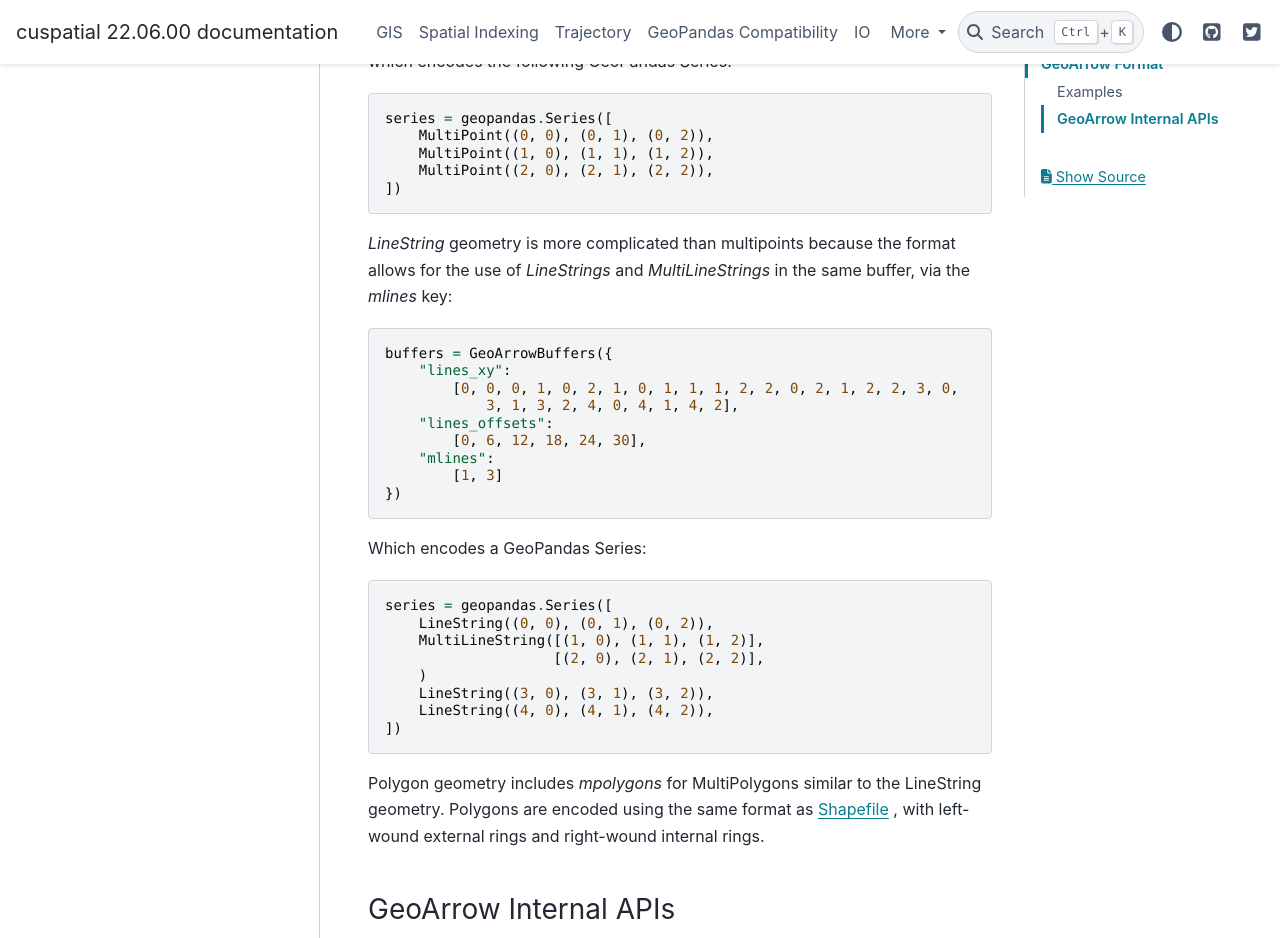
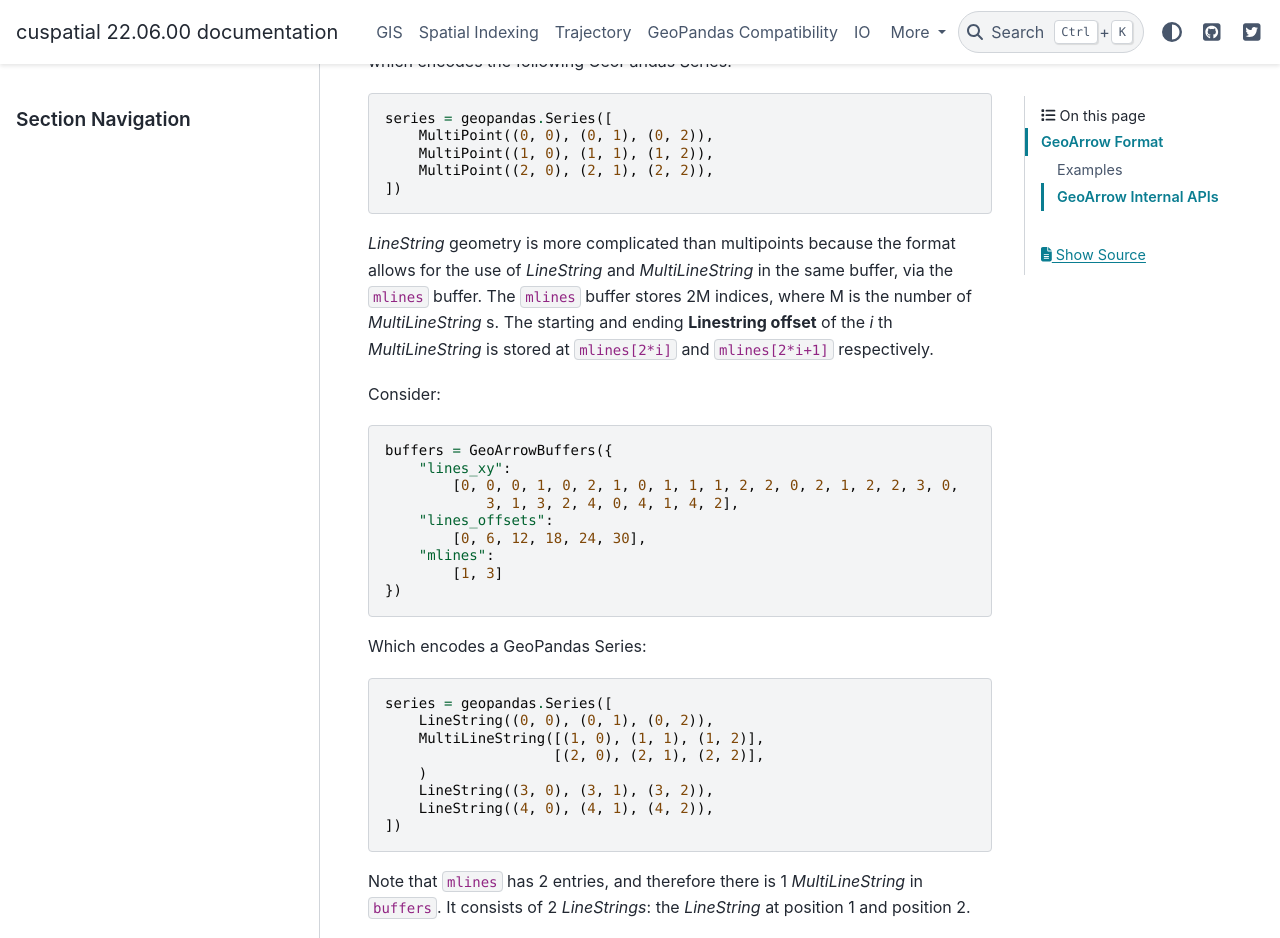
Before and after one commit to rapidsai/cuspatial, a Sphinx documentation site: the page built from docs/source/api_docs/internals.rst, in a window 1280 px wide and 1400 px high, scrolled down 1338 px, cut to the strip 0-938 px from the top of the window. Built offline with Sphinx 7.4.7 and the PyData theme 0.15.4, drawn with Linux system fonts in a browser that asks for light colours.

Commit message:
Update multilinestring docs

```diff
--- a/docs/source/api_docs/internals.rst
+++ b/docs/source/api_docs/internals.rst
@@ -38,11 +38,11 @@ can be used.
 
 A `Multipoint` is a group of points, and is the second simplest GeoArrow
 geometry type. It is identical to points, with the addition of a
-`multipoints_offsets` buffer. The offsets buffer stores N+1 indices. The
+``multipoints_offsets`` buffer. The offsets buffer stores N+1 indices. The
 first multipoint offset is specified by 0, which is always stored in
-`offsets[0]`. The second offset is stored in `offsets[1]`, and so on.
-The number of points in multipoint `i` is the difference between
-`offsets[i+1]` and `offsets[i]`.
+``offsets[0]``. The second offset is stored in ``offsets[1]``, and so on.
+The number of points in multipoint ``i`` is the difference between
+``offsets[i+1]`` and ``offsets[i]``.
 
 
 Consider::
@@ -63,8 +63,13 @@ which encodes the following GeoPandas Series::
     ])
 
 `LineString` geometry is more complicated than multipoints because the
-format allows for the use of `LineStrings` and `MultiLineStrings` in the same
-buffer, via the `mlines` key::
+format allows for the use of `LineString` and `MultiLineString` in the same
+buffer, via the ``mlines`` buffer. The ``mlines`` buffer stores 2M indices, where M
+is the number of `MultiLineString` s. The starting and ending **Linestring offset** of the `i` th
+`MultiLineString` is stored at ``mlines[2*i]`` and ``mlines[2*i+1]`` respectively.
+
+
+Consider::
 
     buffers = GeoArrowBuffers({
         "lines_xy":
@@ -87,6 +92,10 @@ Which encodes a GeoPandas Series::
         LineString((4, 0), (4, 1), (4, 2)),
     ])
 
+Note that ``mlines`` has 2 entries, and therefore there is 1
+`MultiLineString` in ``buffers``. It consists of 2
+`LineStrings`: the `LineString` at position 1 and position 2.
+
 Polygon geometry includes `mpolygons` for MultiPolygons similar to the
 LineString geometry. Polygons are encoded using the same format as
 `Shapefile <https://en.wikipedia.org/wiki/Shapefile>`_ ,
```
